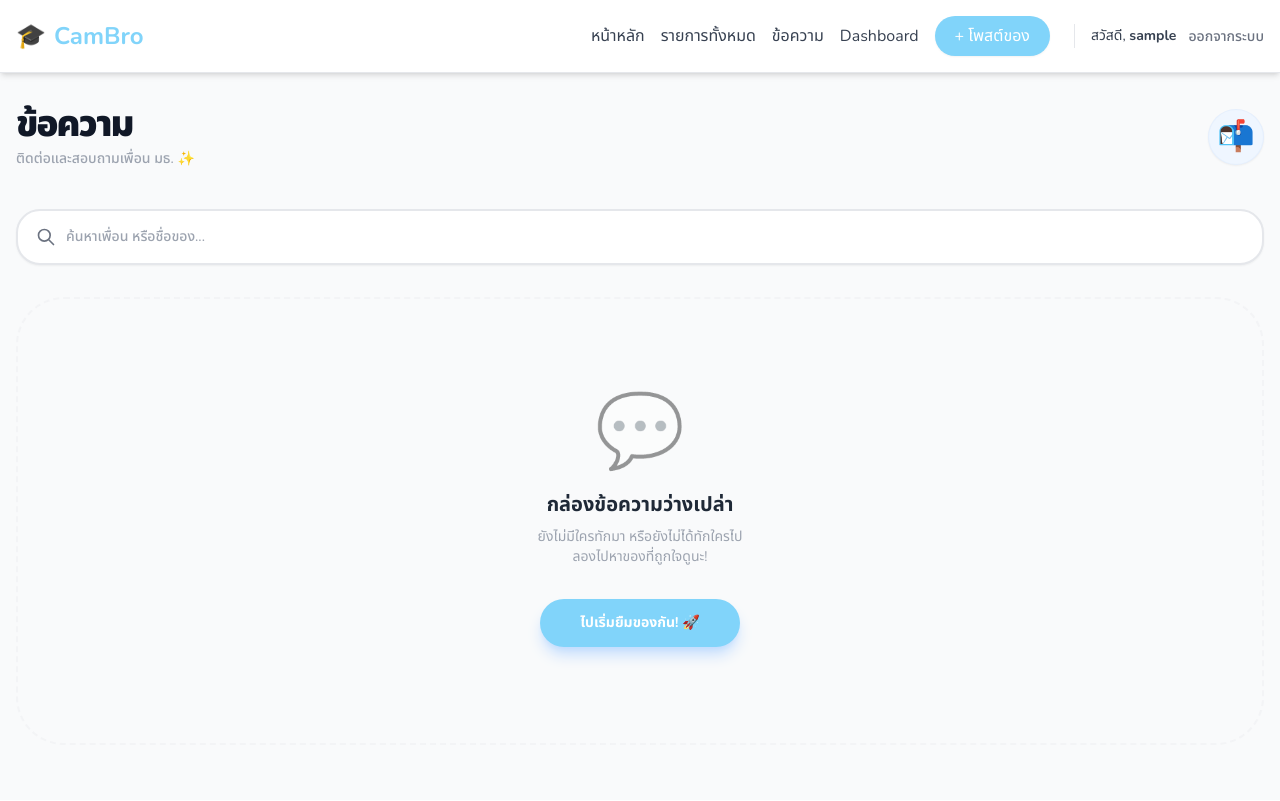
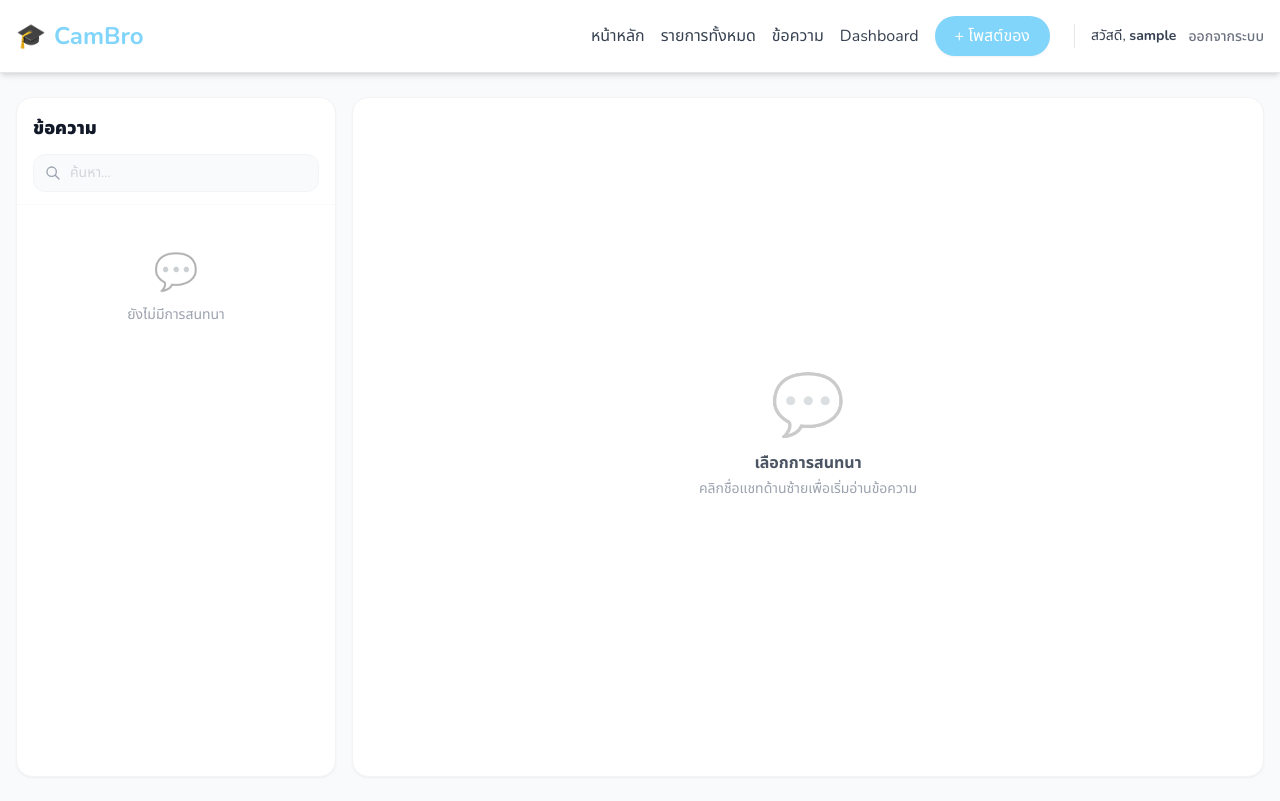
Before and after one commit to Rmnlin/CamBro, a Django app: page /inbox/ in a window 1280 px wide. Before the commit the page ends 745 px from the top, so only its background shows below. Run offline with Django 4.2, Linux system fonts and the light colour scheme; the visitor is signed in with stand-in values (Sample User, id 1); data comes from the database, SQL or seed files in the repository; data that the repository does not hold is empty; some libraries are stand-ins or nearby versions.

Commit message:
add multi-photo support for items and redesign inbox/detail UI
- Add ItemPhoto model with migration (0011_itemphoto)
- Update create_item view to save multiple uploaded photos
- Redesign detail page with photo gallery (main + thumbnails + modal)
- Redesign inbox with split-view layout (chat list + message panel)
- Update create_item template to support multiple file upload

```diff
--- a/items/templates/items/create_item.html
+++ b/items/templates/items/create_item.html
@@ -96,9 +96,10 @@
         </div>
 
         <div>
-            <label class="block text-sm font-medium text-gray-700 mb-1">รูปภาพ (ถ้ามี)</label>
-            <input type="file" name="photo" accept="image/*"
+            <label class="block text-sm font-medium text-gray-700 mb-1">รูปภาพ (เลือกได้หลายรูป)</label>
+            <input type="file" name="photos" accept="image/*" multiple
                 class="w-full px-4 py-2 border rounded-lg text-sm text-gray-600">
+            <p class="text-xs text-gray-400 mt-1">รูปแรกจะเป็นรูปหลัก</p>
         </div>
 
         <div class="border-t border-gray-200 pt-5 mt-5">
--- a/items/templates/items/inbox.html
+++ b/items/templates/items/inbox.html
@@ -2,91 +2,131 @@
 {% block title %}ข้อความ - CamBro{% endblock %}
 
 {% block content %}
-<div class="max-w-7xl mx-auto px-4 py-8">
-        <div class="flex items-center justify-between mb-10">
-        <div>
-            <h1 class="text-4xl font-black text-gray-900 tracking-tighter">ข้อความ</h1>
-            <p class="text-sm text-gray-400 mt-1 font-medium">ติดต่อและสอบถามเพื่อน มธ. ✨</p>
+<div class="max-w-7xl mx-auto px-4 py-6">
+    <div class="flex gap-4 h-[calc(100vh-120px)]">
+
+        <!-- Left Panel: Chat List -->
+        <div class="w-80 flex-shrink-0 bg-white rounded-2xl border border-gray-100 shadow-sm flex flex-col overflow-hidden">
+            <div class="px-4 pt-4 pb-3 border-b border-gray-50">
+                <h1 class="text-lg font-black text-gray-900 mb-3">ข้อความ</h1>
+                <div class="relative">
+                    <span class="absolute inset-y-0 left-3 flex items-center text-gray-400">
+                        <svg class="h-4 w-4" fill="none" stroke="currentColor" viewBox="0 0 24 24">
+                            <path stroke-linecap="round" stroke-linejoin="round" stroke-width="2" d="M21 21l-6-6m2-5a7 7 0 11-14 0 7 7 0 0114 0z"/>
+                        </svg>
+                    </span>
+                    <input type="text" placeholder="ค้นหา..."
+                           class="w-full pl-9 pr-3 py-2 bg-gray-50 border border-gray-100 rounded-xl text-sm outline-none placeholder:text-gray-300 focus:border-main-blue focus:ring-1 focus:ring-blue-100">
+                </div>
+            </div>
+
+            <div class="flex-1 overflow-y-auto divide-y divide-gray-50">
+                {% for room in chat_rooms %}
+                <a href="/inbox/?room={{ room.id }}"
+                   class="flex items-center gap-3 px-4 py-3 hover:bg-blue-50/40 transition group {% if active_room.id == room.id %}bg-blue-50/60 border-l-4 border-main-blue{% endif %}">
+                    <div class="relative flex-shrink-0">
+                        <div class="w-11 h-11 bg-gradient-to-br from-main-blue to-blue-200 rounded-full flex items-center justify-center text-white font-bold text-base">
+                            {% if request.user == room.owner %}{{ room.borrower.username|first|upper }}{% else %}{{ room.owner.username|first|upper }}{% endif %}
+                        </div>
+                        <div class="absolute bottom-0 right-0 w-2.5 h-2.5 bg-green-400 border-2 border-white rounded-full"></div>
+                    </div>
+                    <div class="flex-1 min-w-0">
+                        <div class="flex justify-between items-center">
+                            <span class="font-bold text-gray-900 text-sm truncate">
+                                {% if request.user == room.owner %}{{ room.borrower.username }}{% else %}{{ room.owner.username }}{% endif %}
+                            </span>
+                            <span class="text-[10px] text-gray-400 ml-1 flex-shrink-0">{{ room.messages.last.timestamp|date:"H:i"|default:"" }}</span>
+                        </div>
+                        <p class="text-xs text-main-blue font-semibold truncate">📦 {{ room.item.title }}</p>
+                        <p class="text-xs text-gray-400 truncate">
+                            {% if room.messages.last %}{{ room.messages.last.content }}{% else %}เริ่มทักทายได้เลย!{% endif %}
+                        </p>
+                    </div>
+                </a>
+                {% empty %}
+                <div class="text-center py-12 px-4">
+                    <div class="text-4xl mb-3 opacity-30">💬</div>
+                    <p class="text-sm text-gray-400">ยังไม่มีการสนทนา</p>
+                </div>
+                {% endfor %}
+            </div>
         </div>
-        <div class="w-14 h-14 bg-blue-50 rounded-[2rem] flex items-center justify-center text-3xl shadow-sm border border-blue-100/50">
-            📬
-        </div>
-    </div>
 
-    <div class="relative mb-8 group">
-        <span class="absolute inset-y-0 left-5 flex items-center text-gray-500 group-focus-within:text-main-blue transition-colors">
-            <svg xmlns="http://www.w3.org/2000/svg" class="h-5 w-5" fill="none" viewBox="0 0 24 24" stroke="currentColor">
-                <path stroke-linecap="round" stroke-linejoin="round" stroke-width="2" d="M21 21l-6-6m2-5a7 7 0 11-14 0 7 7 0 0114 0z" />
-            </svg>
-        </span>
-        <input type="text" placeholder="ค้นหาเพื่อน หรือชื่อของ..."
-               class="w-full pl-12 pr-6 py-4 bg-white border-2 border-gray-200 rounded-[1.5rem] text-sm text-gray-700 focus:border-main-blue focus:ring-4 focus:ring-blue-100 transition-all outline-none placeholder:text-gray-400 shadow-sm font-medium">
-    </div>
-
-    <div class="space-y-4">
-        {% for room in chat_rooms %}
-            <a href="{% url 'chat_room' room.id %}"
-               class="flex items-center gap-5 p-5 bg-gradient-to-r from-blue-50/40 to-white rounded-[2.2rem] border border-blue-100/40 shadow-sm hover:shadow-xl hover:shadow-blue-100/20 hover:border-blue-200 transition-all group active:scale-[0.97] relative overflow-hidden">
-
-                <div class="relative flex-shrink-0">
-                    <div class="w-16 h-16 bg-gradient-to-br from-[#85d7ff] to-blue-50 rounded-full flex items-center justify-center text-3xl shadow-inner border-4 border-white">
-                        👤
+        <!-- Right Panel: Chat Room -->
+        <div class="flex-1 bg-white rounded-2xl border border-gray-100 shadow-sm flex flex-col overflow-hidden">
+            {% if active_room %}
+                <!-- Header -->
+                <div class="px-5 py-3 border-b border-gray-50 flex items-center gap-3">
+                    <div class="w-10 h-10 bg-gradient-to-br from-main-blue to-blue-200 rounded-full flex items-center justify-center text-white font-bold">
+                        {% if request.user == active_room.owner %}{{ active_room.borrower.username|first|upper }}{% else %}{{ active_room.owner.username|first|upper }}{% endif %}
                     </div>
-                    <div class="absolute bottom-1 right-1 w-4.5 h-4.5 bg-green-500 border-4 border-white rounded-full shadow-sm animate-pulse"></div>
+                    <div class="flex-1">
+                        <h2 class="font-bold text-gray-900 text-sm">
+                            {% if request.user == active_room.owner %}{{ active_room.borrower.username }}{% else %}{{ active_room.owner.username }}{% endif %}
+                        </h2>
+                        <p class="text-xs text-gray-400">เรื่อง: {{ active_room.item.title }}</p>
+                    </div>
+                    <a href="{% url 'item_detail' active_room.item.item_id %}"
+                       class="flex items-center gap-2 px-3 py-1.5 bg-blue-50 text-main-blue text-xs font-bold rounded-xl hover:bg-blue-100 transition">
+                        📦 ดูของ
+                    </a>
                 </div>
 
-                <div class="flex-1 min-w-0">
-                    <div class="flex justify-between items-baseline mb-1.5">
-                        <h3 class="font-bold text-gray-800 text-lg group-hover:text-main-blue transition-colors truncate">
-                            {% if request.user == room.owner %}
-                                {{ room.borrower.username }}
-                            {% else %}
-                                {{ room.owner.username }}
-                            {% endif %}
-                        </h3>
-                        <span class="text-[10px] font-bold text-blue-400 bg-blue-50 px-2 py-1 rounded-lg uppercase tracking-wider shadow-sm border border-blue-100/30">
-                            {{ room.messages.last.timestamp|date:"H:i"|default:"ใหม่" }}
-                        </span>
+                <!-- Messages -->
+                <div class="flex-1 overflow-y-auto p-4 space-y-3 bg-gray-50" id="chat-messages">
+                    {% for msg in messages_list %}
+                        {% if msg.sender == request.user %}
+                        <div class="flex justify-end">
+                            <div class="max-w-[70%] bg-main-blue text-gray-800 px-4 py-2.5 rounded-2xl rounded-tr-none shadow-sm">
+                                <p class="text-sm">{{ msg.content }}</p>
+                                <span class="text-[10px] text-gray-500 mt-1 block text-right">{{ msg.timestamp|date:"H:i" }}</span>
+                            </div>
+                        </div>
+                        {% else %}
+                        <div class="flex justify-start">
+                            <div class="max-w-[70%] bg-white text-gray-800 px-4 py-2.5 rounded-2xl rounded-tl-none shadow-sm border border-gray-100">
+                                <p class="text-sm">{{ msg.content }}</p>
+                                <span class="text-[10px] text-gray-400 mt-1 block">{{ msg.timestamp|date:"H:i" }}</span>
+                            </div>
+                        </div>
+                        {% endif %}
+                    {% empty %}
+                    <div class="text-center py-10">
+                        <p class="text-gray-400 text-sm">เริ่มการสนทนาได้เลย!</p>
                     </div>
-
-                    <div class="flex items-center justify-between gap-3">
-                        <p class="text-sm text-gray-500 truncate font-medium">
-                            {% if room.messages.last %}
-                                <span class="text-gray-300 font-normal">ล่าสุด:</span> {{ room.messages.last.content }}
-                            {% else %}
-                                <span class="text-main-blue italic text-xs animate-bounce inline-block">เริ่มทักทายเพื่อนเลย! 👋</span>
-                            {% endif %}
-                        </p>
-
-                        <div class="flex-shrink-0">
-                            <span class="px-3 py-1.5 bg-[#85d7ff] text-[#005a85] text-[10px] font-black rounded-xl shadow-sm border border-white/50 whitespace-nowrap group-hover:scale-105 transition-transform">
-                                📦 {{ room.item.title }}
-                            </span>
-                        </div>
-                    </div>
+                    {% endfor %}
+                    <div id="scroll-bottom"></div>
                 </div>
 
-                <div class="absolute left-0 top-0 bottom-0 w-1.5 bg-[#85d7ff] opacity-0 group-hover:opacity-100 transition-opacity"></div>
-            </a>
-        {% empty %}
-            <div class="text-center py-24 bg-gray-50/50 rounded-[3rem] border-2 border-dashed border-gray-100">
-                <div class="text-7xl mb-6 opacity-40">💬</div>
-                <h3 class="text-xl font-bold text-gray-800">กล่องข้อความว่างเปล่า</h3>
-                <p class="text-sm text-gray-400 mt-2">ยังไม่มีใครทักมา หรือยังไม่ได้ทักใครไป<br>ลองไปหาของที่ถูกใจดูนะ!</p>
-                <a href="{% url 'item_list' %}" class="inline-block mt-8 px-10 py-3.5 bg-main-blue text-white text-sm font-bold rounded-full shadow-lg shadow-blue-200 hover:scale-105 transition-transform active:scale-95">ไปเริ่มยืมของกัน! 🚀</a>
-            </div>
-        {% endfor %}
+                <!-- Input -->
+                <div class="p-3 bg-white border-t border-gray-50">
+                    <form method="POST" action="/inbox/?room={{ active_room.id }}" class="flex gap-2 items-center">
+                        {% csrf_token %}
+                        <input type="text" name="content" placeholder="พิมพ์ข้อความ..." required
+                               class="flex-1 bg-gray-50 border border-gray-100 rounded-full px-4 py-2.5 text-sm focus:ring-2 focus:ring-main-blue outline-none">
+                        <button type="submit" class="bg-main-blue text-white p-2.5 rounded-full hover:bg-blue-400 transition shadow-sm">
+                            <svg class="h-5 w-5 rotate-90" fill="none" stroke="currentColor" viewBox="0 0 24 24">
+                                <path stroke-linecap="round" stroke-linejoin="round" stroke-width="2" d="M12 19l9 2-9-18-9 18 9-2zm0 0v-8"/>
+                            </svg>
+                        </button>
+                    </form>
+                </div>
+
+            {% else %}
+                <!-- Empty state -->
+                <div class="flex-1 flex flex-col items-center justify-center text-center px-8">
+                    <div class="text-6xl mb-4 opacity-20">💬</div>
+                    <h3 class="font-bold text-gray-600 mb-1">เลือกการสนทนา</h3>
+                    <p class="text-sm text-gray-400">คลิกชื่อแชทด้านซ้ายเพื่อเริ่มอ่านข้อความ</p>
+                </div>
+            {% endif %}
+        </div>
+
     </div>
 </div>
 
-<style>
-
-    .no-scrollbar::-webkit-scrollbar { display: none; }
-    .no-scrollbar { -ms-overflow-style: none; scrollbar-width: none; }
-
-    ::-webkit-scrollbar { width: 8px; }
-    ::-webkit-scrollbar-track { background: #f8fafc; }
-    ::-webkit-scrollbar-thumb { background: #cbd5e1; border-radius: 10px; border: 2px solid #f8fafc; }
-    ::-webkit-scrollbar-thumb:hover { background: #94a3b8; }
-</style>
+<script>
+    const el = document.getElementById('scroll-bottom');
+    if (el) el.scrollIntoView();
+</script>
 {% endblock %}
--- a/items/views.py
+++ b/items/views.py
@@ -5,7 +5,7 @@ from django.contrib.auth import authenticate, login, logout
 from django.contrib.auth.models import User
 from django.contrib import messages
 from django.utils import timezone
-from .models import Item, Category, BorrowRequest, ChatRoom, Message, Notification, Rider, Review
+from .models import Item, Category, BorrowRequest, ChatRoom, Message, Notification, Rider, Review, ItemPhoto
 
 # --- Utility ---
 def create_notification(user, message, link='/dashboard/'):
@@ -81,7 +81,8 @@ def item_detail(request, item_id):
     item = get_object_or_404(Item.objects.select_related('owner', 'category'), item_id=item_id)
     reviews = Review.objects.filter(borrow_request__item=item).select_related('reviewer').order_by('-created_at')
     avg_rating = reviews.aggregate(models.Avg('rating'))['rating__avg']
-    return render(request, 'items/detail.html', {'item': item, 'reviews': reviews, 'avg_rating': avg_rating})
+    photos = item.photos.all()
+    return render(request, 'items/detail.html', {'item': item, 'reviews': reviews, 'avg_rating': avg_rating, 'photos': photos})
 
 @login_required
 def create_item(request):
@@ -96,8 +97,14 @@ def create_item(request):
                 condition=request.POST.get('condition', 'good'), campus=request.POST.get('campus', 'rangsit'),
                 pickup_location=request.POST.get('pickup_location', ''), is_free=request.POST.get('is_free') == 'true',
                 deposit_amount=request.POST.get('deposit_amount', 0) or 0, max_days=request.POST.get('max_days', 7) or 7,
-                photo=request.FILES.get('photo'), insurance_plan=request.POST.get('insurance_plan', 'none')
+                insurance_plan=request.POST.get('insurance_plan', 'none')
             )
+            photos = request.FILES.getlist('photos')
+            for i, photo in enumerate(photos):
+                ItemPhoto.objects.create(item=item, image=photo, order=i)
+            if photos:
+                item.photo = photos[0]
+                item.save()
             return redirect('item_detail', item_id=item.item_id)
     return render(request, 'items/create_item.html', {'categories': categories})
 
@@ -188,7 +195,23 @@ def chat_room(request, room_id):
 @login_required
 def inbox(request):
     rooms = ChatRoom.objects.filter(models.Q(borrower=request.user) | models.Q(owner=request.user)).select_related('item', 'borrower', 'owner').prefetch_related('messages').order_by('-created_at')
-    return render(request, 'items/inbox.html', {'chat_rooms': rooms})
+    active_room = None
+    messages_list = None
+    room_id = request.GET.get('room')
+    if room_id:
+        try:
+            active_room = rooms.get(id=room_id)
+            if request.method == 'POST':
+                content = request.POST.get('content', '').strip()
+                if content:
+                    Message.objects.create(room=active_room, sender=request.user, content=content)
+                    receiver = active_room.owner if request.user == active_room.borrower else active_room.borrower
+                    create_notification(receiver, f"ข้อความใหม่จาก {request.user.username}", link=f"/inbox/?room={active_room.id}")
+                    return redirect(f'/inbox/?room={active_room.id}')
+            messages_list = active_room.messages.all().order_by('timestamp')
+        except ChatRoom.DoesNotExist:
+            pass
+    return render(request, 'items/inbox.html', {'chat_rooms': rooms, 'active_room': active_room, 'messages_list': messages_list})
 
 @login_required
 def delivery_details(request, request_id):
```
Also changed, not shown: items/models.py (+11 -0 lines), items/templates/items/detail.html (+100 -60 lines), items/migrations/0011_itemphoto.py (added).
